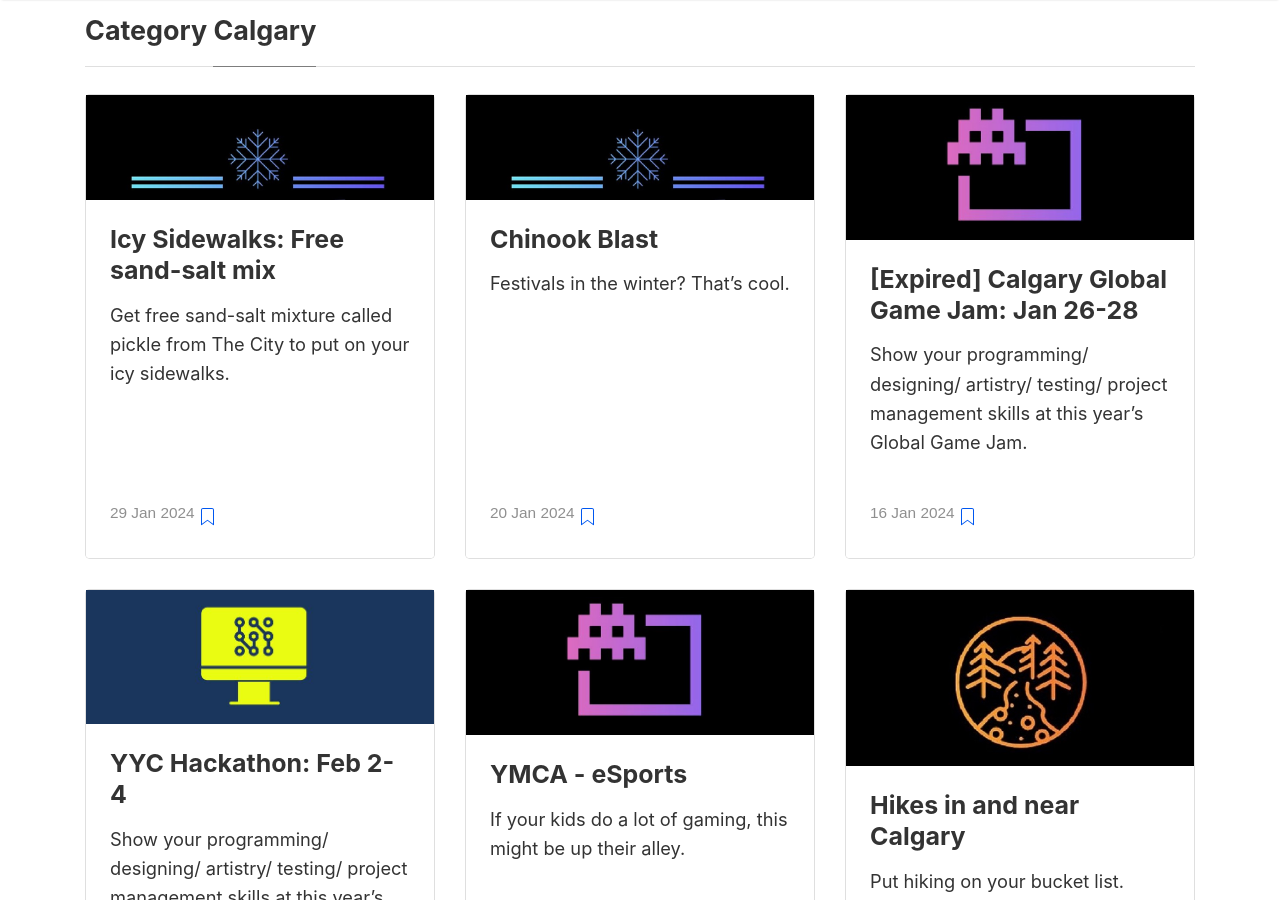
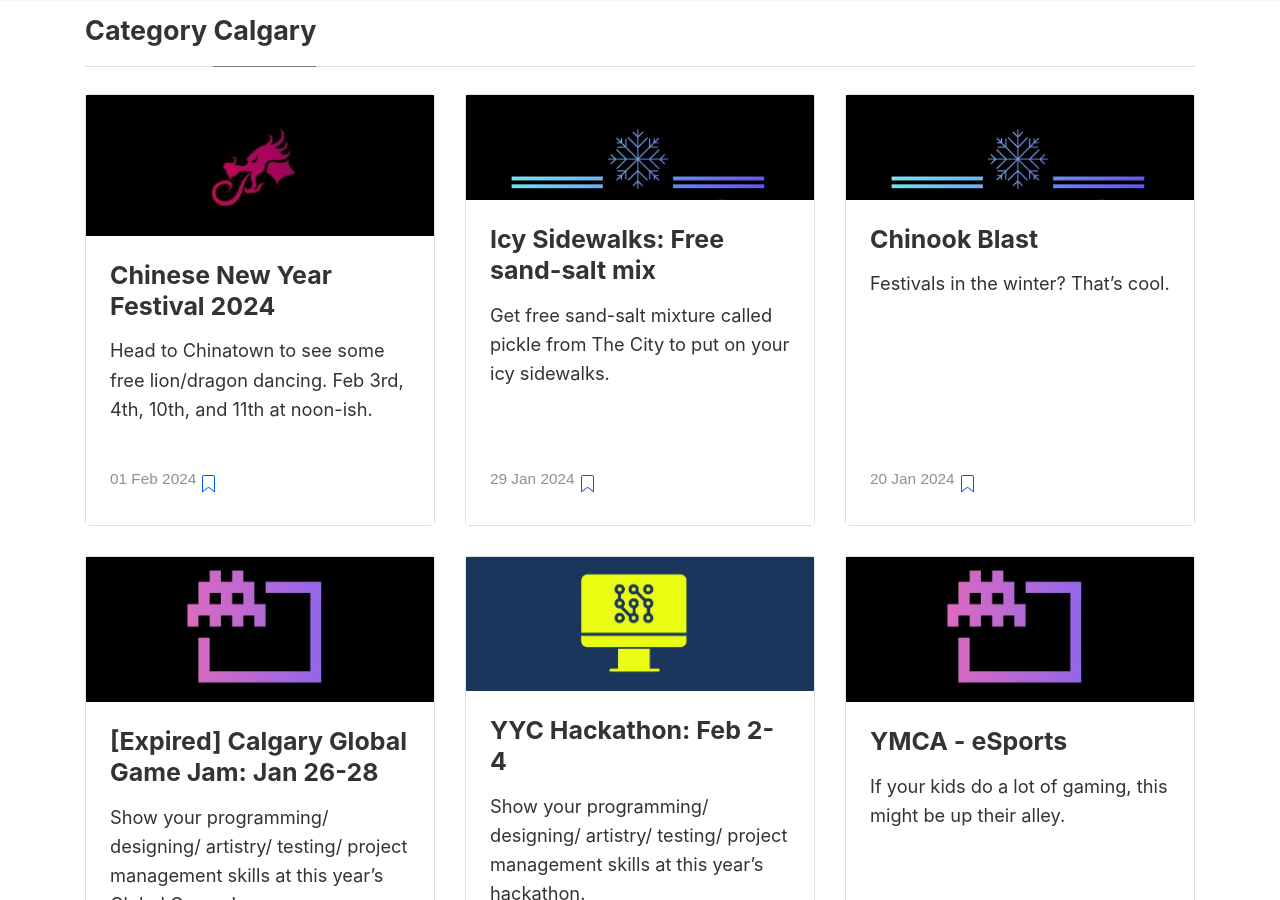
Before and after one commit to thingsthatdothings/thingsthatdothings.github.io, a Jekyll site: the page built from _pages/categories.md, in a window 1280 px wide and 900 px high, scrolled down 4139 px. Built offline with Jekyll 4.4.1, drawn with Linux system fonts in a browser that asks for light colours; nearby versions of some CDN libraries; some of the changed text lies outside the part shown.

Commit message:
add post

```diff
--- /dev/null
+++ b/_posts/2024-02-01-chinatown-festival.md
@@ -0,0 +1,16 @@
+---
+layout: post
+title:  "Chinese New Year Festival 2024"
+categories: [ calgary, other ]
+image: assets/images/dragon.jpg
+comments: false
+---
+
+Head to Chinatown to see some free lion/dragon dancing.  Feb 3rd, 4th, 10th, and 11th at noon-ish.
+
+Chinese New Years is on Feb 10th, but alot of festivities occur on New Years Eve on Feb 9th.
+
+This is the year of the Dragon (1940, 1952, 1964, 1976, 1988, 2000, 2012, 2024).
+
+See festival poster:
+- [culturalcentre.ca](https://www.culturalcentre.ca/chinese-new-year-festival-2024)
```
Also changed, not shown: _posts/2023-09-07-calgary-stuff-to-do.md (+7 -0 lines), assets/images/dragon.jpg (added).
